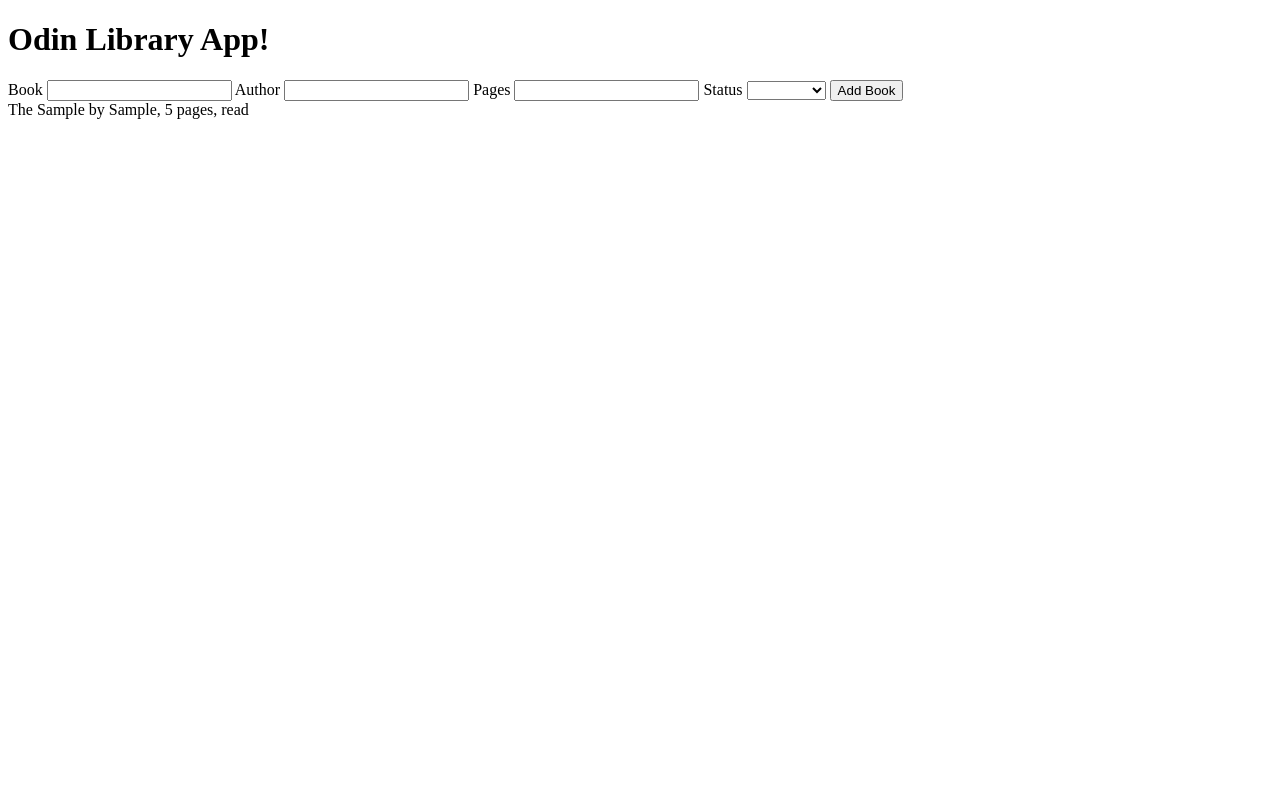
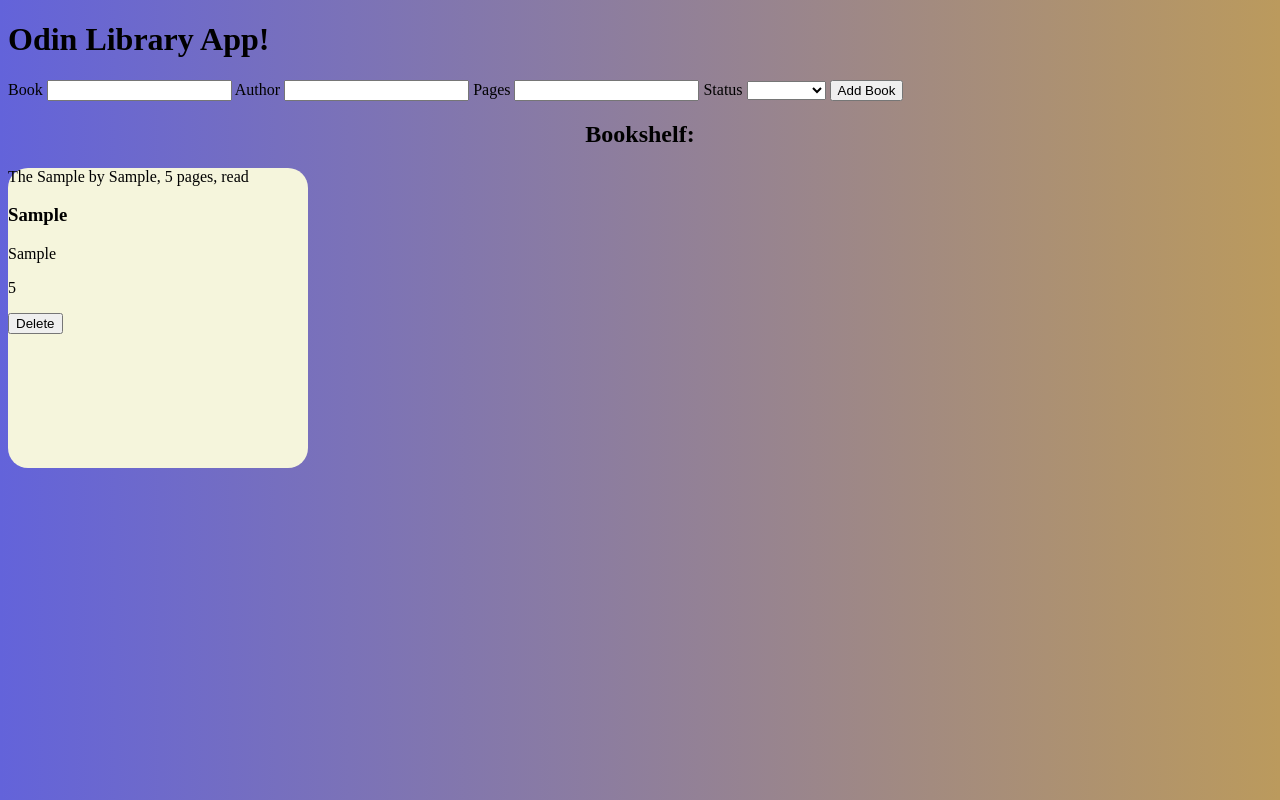
Before and after one commit to lg4tin/odin-library, a plain HTML site: page index.html in a window 1280 px wide. Both pictures are taken after typing "Sample", "Sample", "5" into the empty fields and a click on the button "Add Book". Drawn offline with Linux system fonts and the light colour scheme.

Commit message:
Make it so that the books appear as cards and add delete button to the cards.

```diff
--- a/index.html
+++ b/index.html
@@ -4,9 +4,11 @@
   <meta charset="UTF-8">
   <meta name="viewport" content="width=device-width, initial-scale=1.0">
   <title>Library</title>
+  <link rel="stylesheet" href="style.css">
 </head>
 <body>
   <h1>Odin Library App!</h1>
+
 
     <label for="title">Book</label>
     <input type="text" id="title">
@@ -22,6 +24,11 @@
 
   <button class="add-book">Add Book</button>
 
+
+  <h2>Bookshelf:</h2>
+
+  </table>
+
   <div class="container"></div>
   <script src="script.js"></script>
 </body>
--- a/script.js
+++ b/script.js
@@ -14,14 +14,36 @@ function Book(title, author, pages, read) {
 
 function addBookToLibrary(book) {
   myLibrary.push(book);
-  console.log(myLibrary);
 }
 
 function displayBooks() {
   container.innerHTML = '';
   for (let book in myLibrary) {
+    //create div card
     let div = document.createElement('div');
+    div.classList.add('card');
     div.textContent = myLibrary[book].info();
+    //create title
+    let h3 = document.createElement('h3');
+    h3.textContent = myLibrary[book].title;
+    div.appendChild(h3);
+    //create author
+    let author = document.createElement('p');
+    author.textContent = myLibrary[book].author;
+    div.appendChild(author);
+    //create pages
+    let pages = document.createElement('p');
+    pages.textContent = myLibrary[book].pages;
+    div.appendChild(pages);
+    //create delete button
+    let deleteButton = document.createElement('button');
+    deleteButton.textContent = 'Delete';
+    deleteButton.addEventListener('click', () => {
+      div.remove();
+      myLibrary.splice(book, 1);
+    })
+    div.appendChild(deleteButton);
+
     container.appendChild(div);
   };
 }
--- a/style.css
+++ b/style.css
@@ -0,0 +1,18 @@
+body {
+  background: linear-gradient(to left, rgb(187, 154, 93), rgb(99, 99, 218))
+}
+
+button {
+  cursor: pointer;
+}
+
+h2 {
+  text-align: center;
+}
+
+.card {
+  background-color: beige;
+  width: 300px;
+  height: 300px;
+  border-radius: 20px;;
+}
```
Lines whose indentation alone changed are shown as unchanged.
